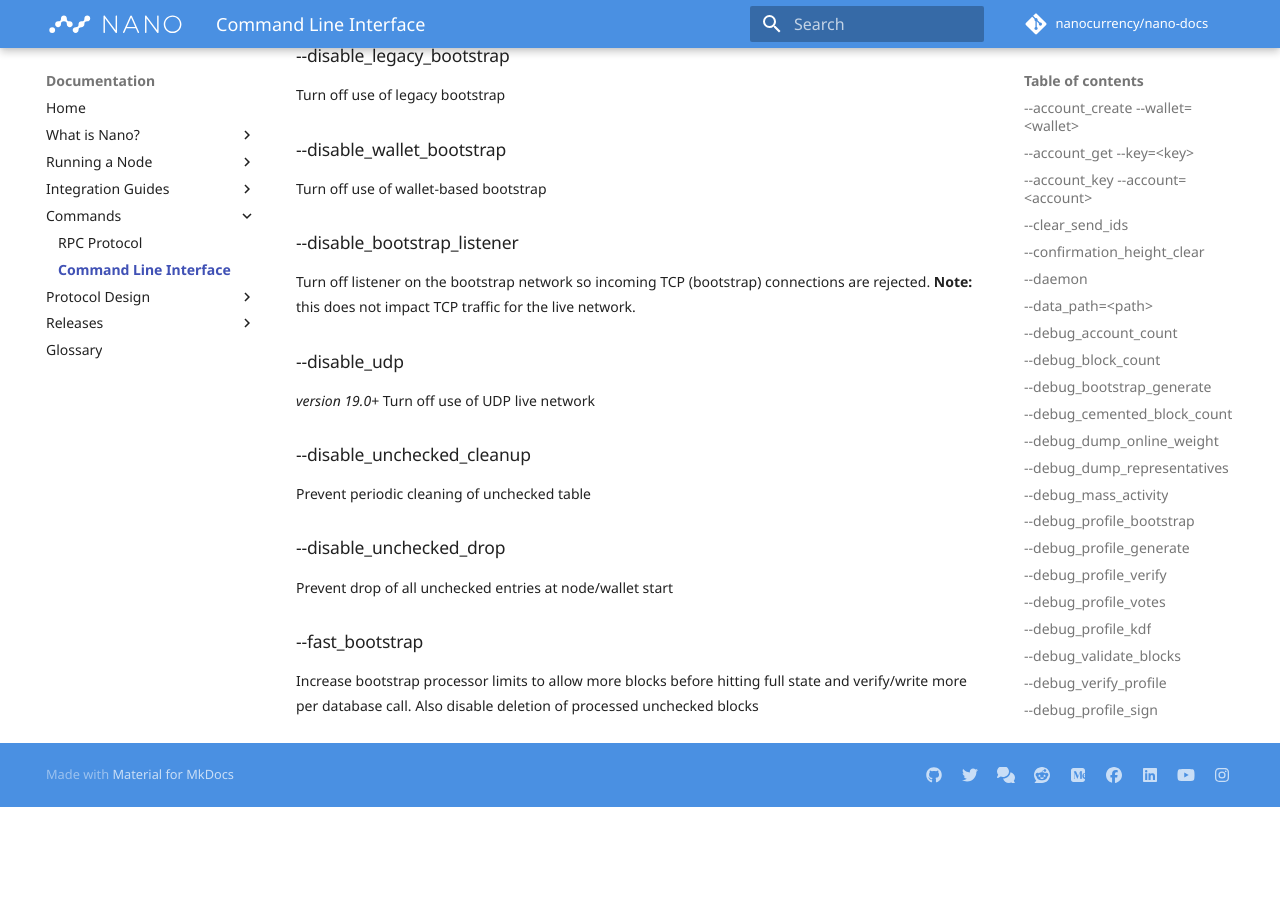
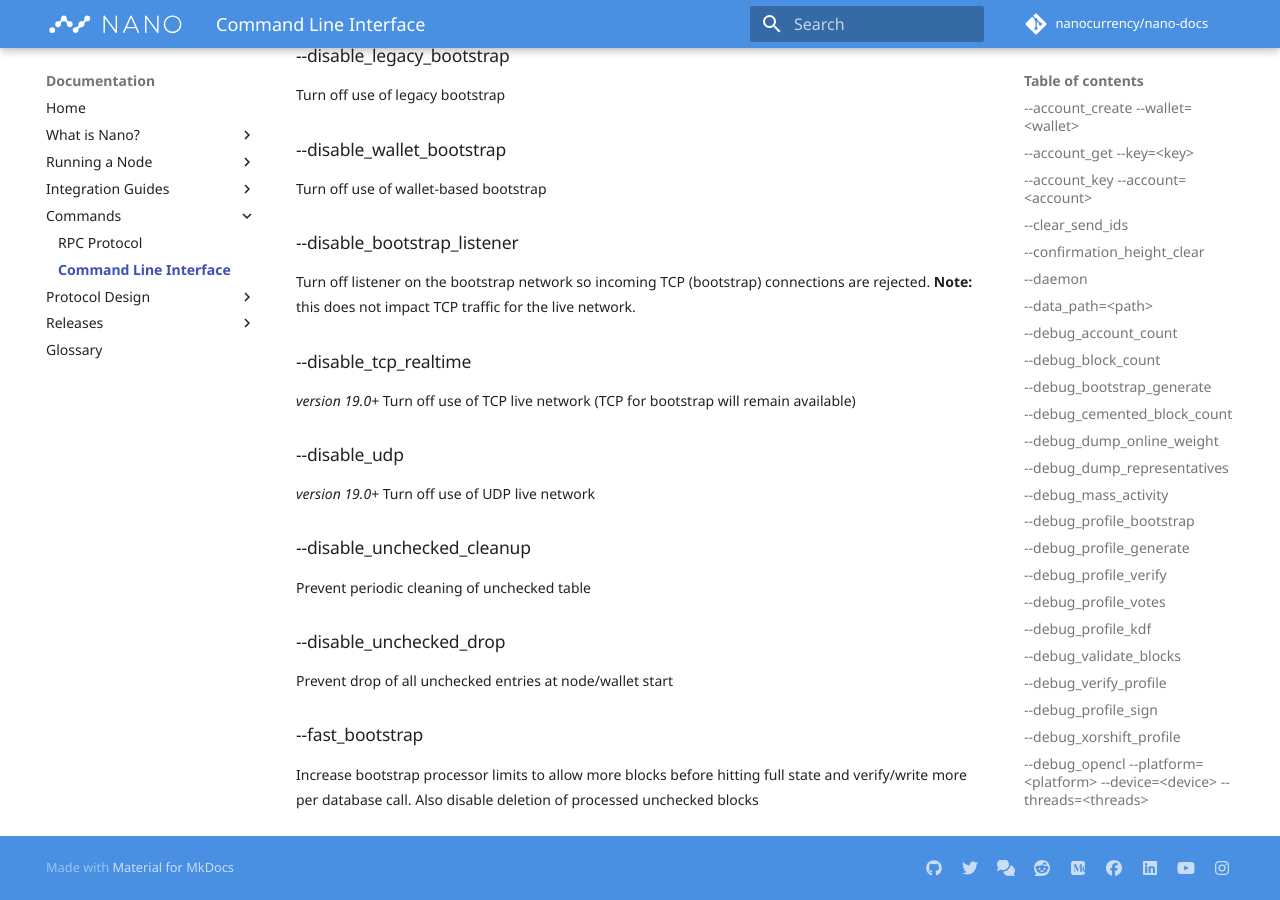
Before and after one commit to nanocurrency/nano-docs, an MkDocs documentation site: the page built from docs/commands/command-line-interface.md, in a window 1280 px wide and 900 px high, scrolled down 4983 px. Built offline with MkDocs 1.6.1 and Material for MkDocs 9.7.7, drawn with Linux system fonts in a browser that asks for light colours; comment, search, counter and statistics services are not loaded; before the commit the page ends 5790 px from its top, so only the background shows below that.

Commit message:
Add disable tcp real time network CLI launch flag

```diff
--- a/docs/commands/command-line-interface.md
+++ b/docs/commands/command-line-interface.md
@@ -160,6 +160,10 @@
 ### --disable_bootstrap_listener
 Turn off listener on the bootstrap network so incoming TCP (bootstrap) connections are rejected. **Note:** this does not impact TCP traffic for the live network.
 
+### --disable_tcp_realtime
+_version 19.0+_
+Turn off use of TCP live network (TCP for bootstrap will remain available)
+
 ### --disable_udp
 _version 19.0+_
 Turn off use of UDP live network
```
